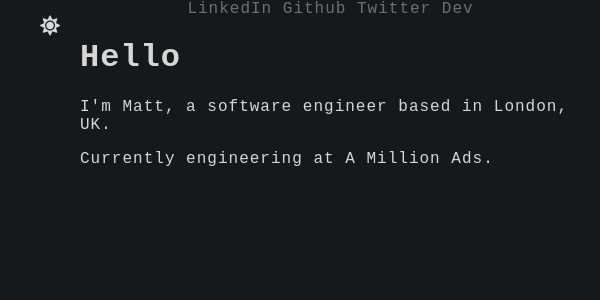
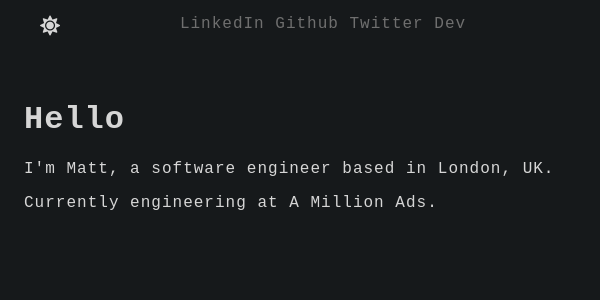
Before and after one commit to MattBidewell/old_personal_site, a Vue app: page / in a window 600 px wide. Shown: the top 300 px of the page. Built offline with nearby package versions, Linux system fonts and the light colour scheme.

Commit message:
added mobile friendlyness

```diff
--- a/src/App.vue
+++ b/src/App.vue
@@ -1,6 +1,6 @@
 <template>
   <div id="app" v-bind:class="theme">
-    <div>
+    <div id="top-bar">
       <ul class="theme-switch flex-child">
           <i class="fas fa-sun" v-on:click="switchTheme" v-bind:class="darkMode ? '': 'hidden'"></i>
           <i class="fas fa-moon" v-on:click="switchTheme" v-bind:class="darkMode ? 'hidden': ''"></i>
@@ -134,10 +134,19 @@ export default {
     display:none;
   }
 
-  @media only screen and (min-width: 600px) {
-    .welcome {
-      margin-left:5rem;
-    }
+  @media only screen and (max-width: 600px) {
+      .welcome {
+        padding-top:5rem;
+        margin-left:1.5rem;
+      }
+
+      #top-bar {
+        background: var(--bg);
+        position: fixed;
+        left:0;
+        right:0;
+        width:100%;
+      }
   }
 
 </style>
--- a/src/components/Social.vue
+++ b/src/components/Social.vue
@@ -51,10 +51,10 @@ export default {
         color:var(--link-hover)
     }
 
-    @media only screen and (min-width: 600px) {
+    @media only screen and (max-width: 600px) {
         .header {
             text-align: center;
-            padding:0;
+            padding:15px 15px;
         }
 
         .header a {
```
